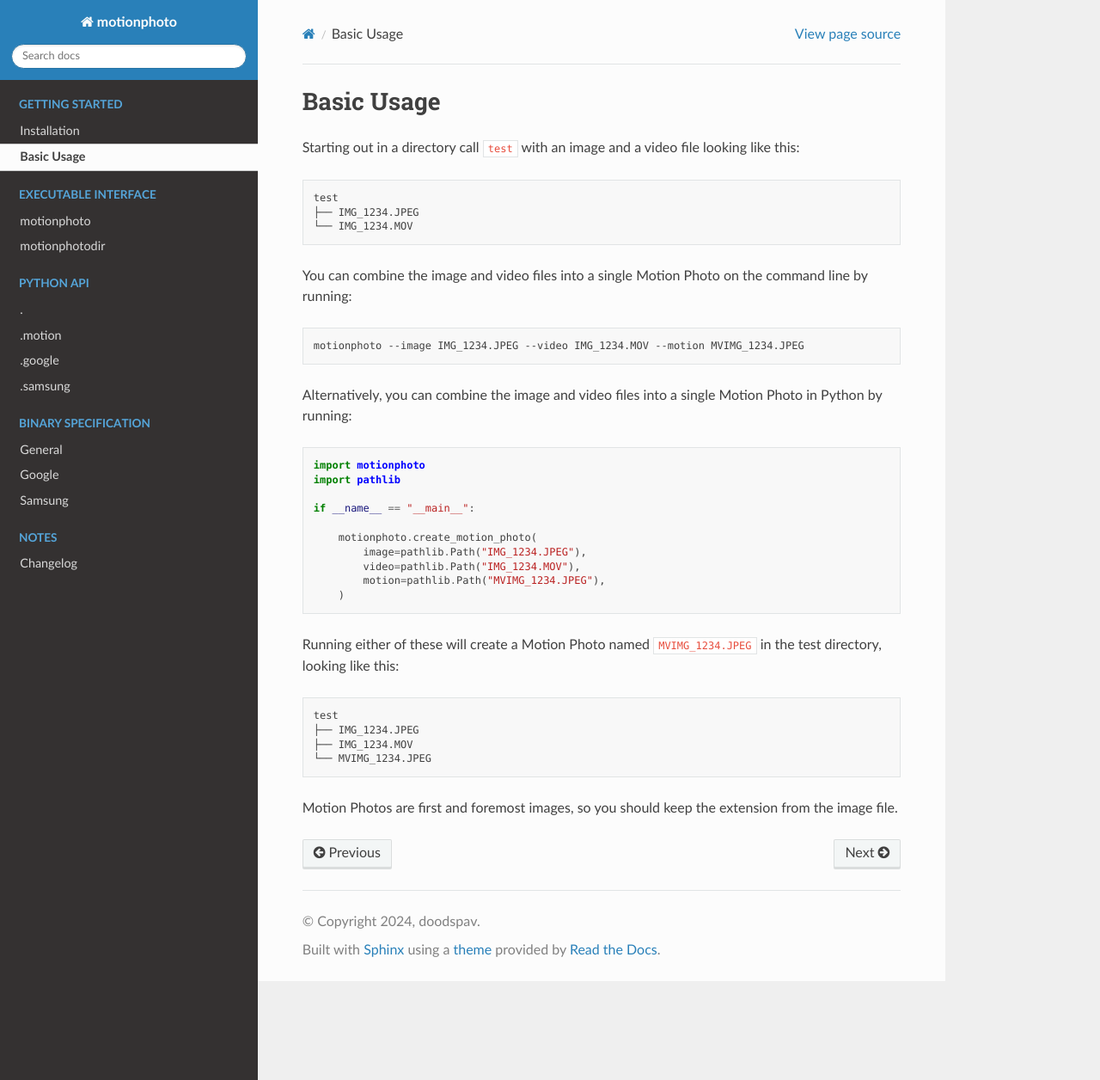
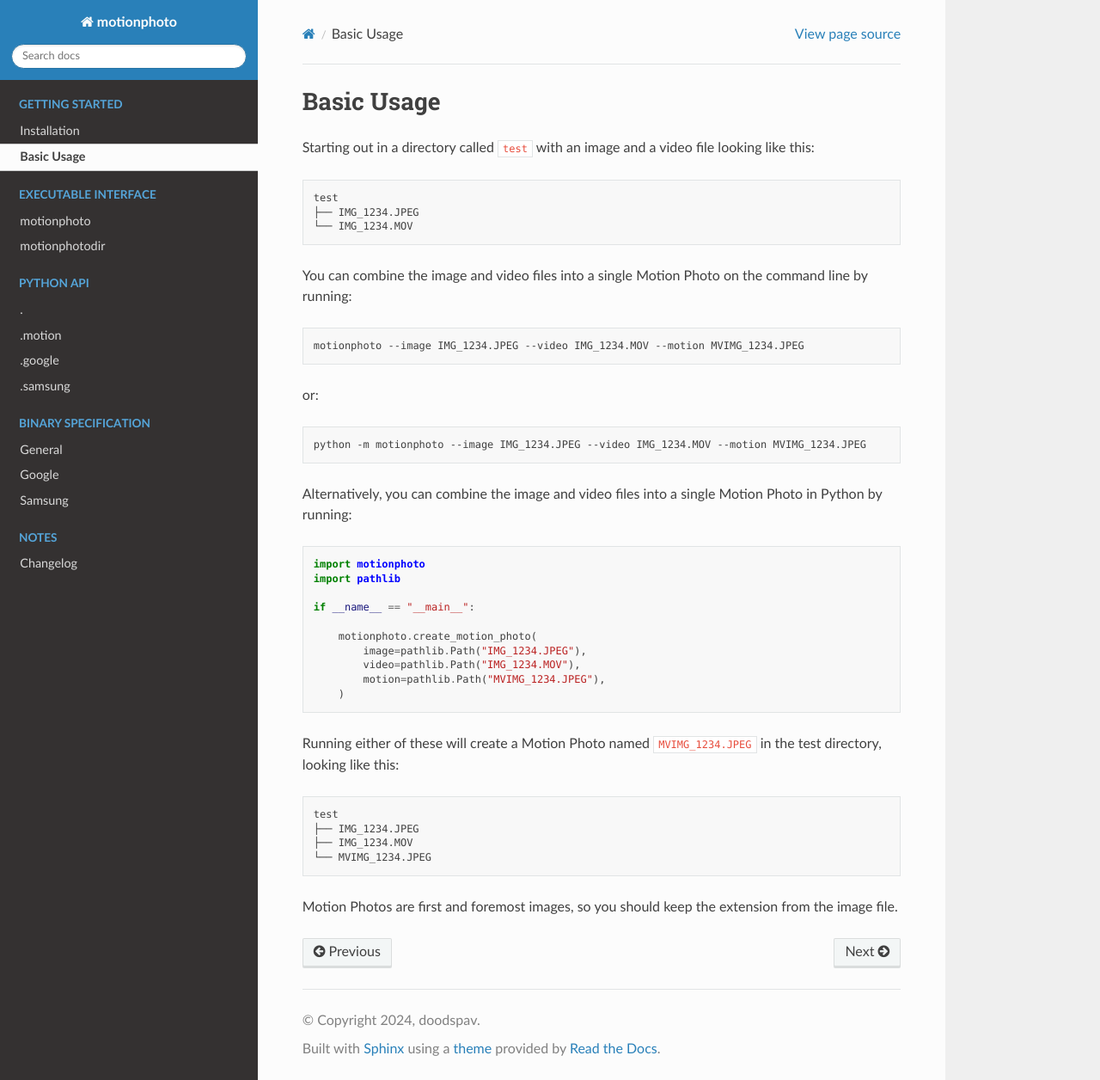
Before and after one commit to doodspav/motionphoto, a Sphinx documentation site: the page built from docs/source/getting_started/basic_usage.rst, in a window 1280 px wide and 1256 px high. Shown: the whole window at 86% size. Built offline with Sphinx 7.4.7 and the Read the Docs theme 2.0.0, drawn with Linux system fonts in a browser that asks for light colours.

Commit message:
GHI #4 Fix small doc issues
Signed-off-by: doodspav <doodspav@gmail.com>

```diff
--- a/docs/source/getting_started/basic_usage.rst
+++ b/docs/source/getting_started/basic_usage.rst
@@ -1,7 +1,7 @@
 Basic Usage
 ===========
 
-Starting out in a directory call ``test`` with an image and a video file
+Starting out in a directory called ``test`` with an image and a video file
 looking like this:
 
 .. code-block:: none
@@ -16,6 +16,12 @@ command line by running:
 .. code-block:: shell
 
    motionphoto --image IMG_1234.JPEG --video IMG_1234.MOV --motion MVIMG_1234.JPEG
+
+or:
+
+.. code-block:: shell
+
+   python -m motionphoto --image IMG_1234.JPEG --video IMG_1234.MOV --motion MVIMG_1234.JPEG
 
 Alternatively, you can combine the image and video files into a single Motion
 Photo in Python by running:
--- a/docs/source/getting_started/installation.rst
+++ b/docs/source/getting_started/installation.rst
@@ -13,8 +13,8 @@ To install the ``motionphoto`` Python package and executable, run:
 Dependencies
 ------------
 
-The Python library and corresponding executables depend on a program called
-``exiftool`` created by Phil Harvey.
+The Python package and executables depend on a program called ``exiftool``
+created by Phil Harvey.
 
 Instructions for installing this program can be found
 `here <httsps://exiftool.org/install.html>`_, however it will likely be easier
```
Also changed, not shown: README.md (+2 -2 lines).
